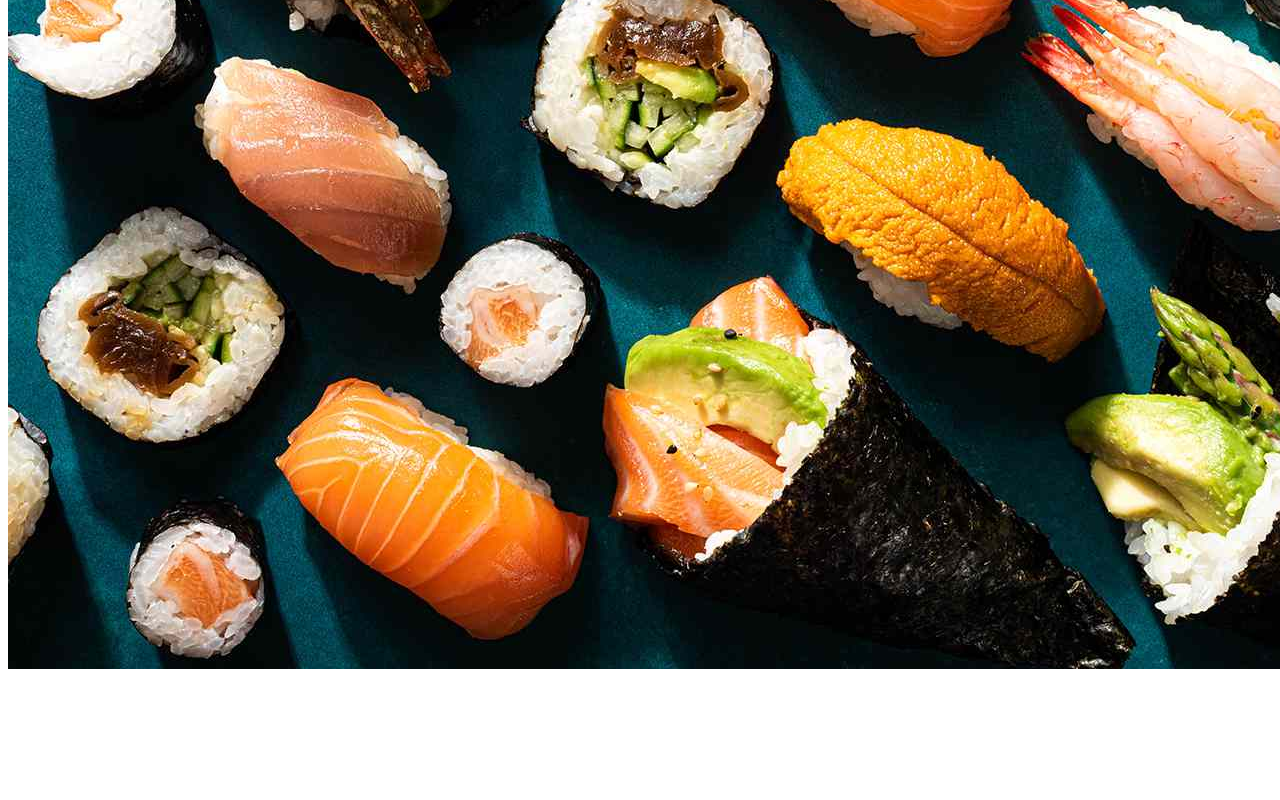
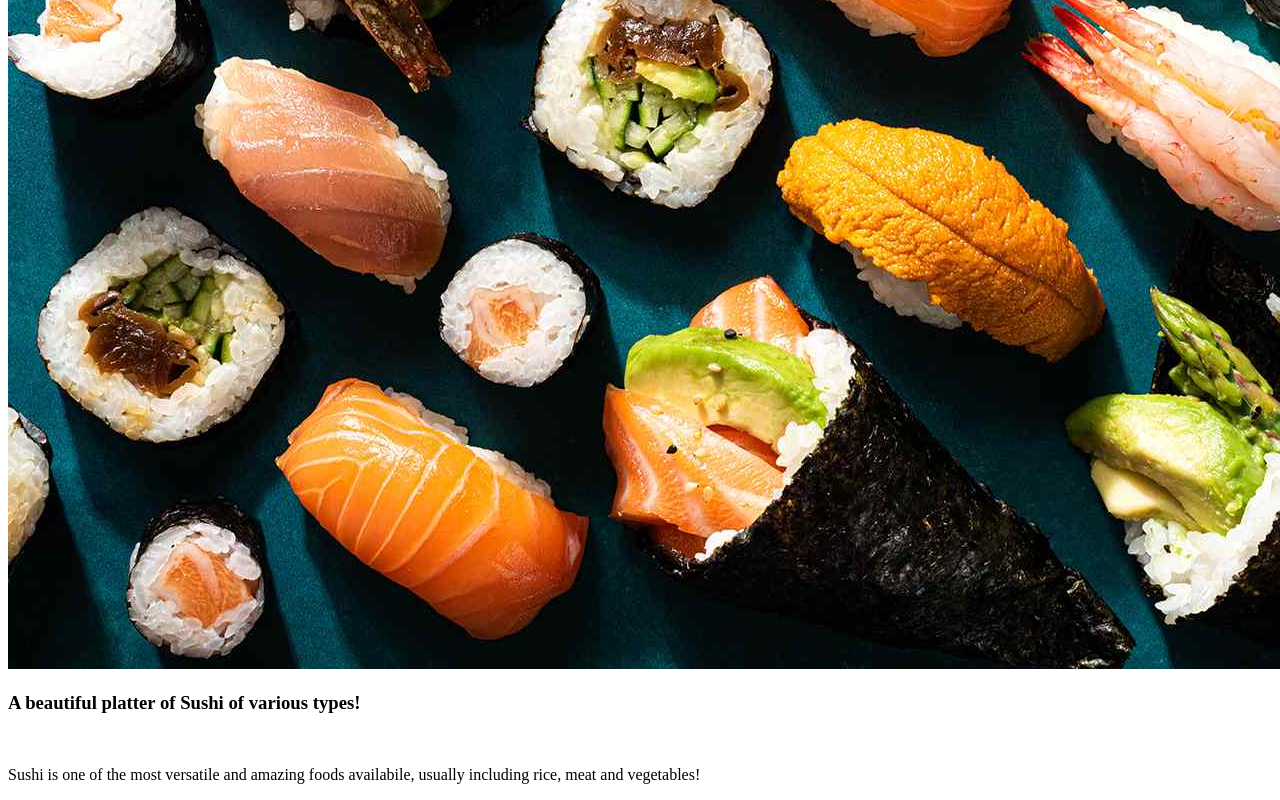
Before and after one commit to mitchthestonky/odin-recipes, a plain HTML site: page recipes/sushi.html in a window 1280 px wide. Shown: the part 429-1229 px from the top of the page. Before the commit the page ends 1121 px from the top, so only its background shows below. Drawn offline with Linux system fonts and the light colour scheme.

Commit message:
Create a description header and paragraph

```diff
--- a/recipes/sushi.html
+++ b/recipes/sushi.html
@@ -9,6 +9,9 @@
 <body>
     <h1>Sushi</h1> <br>
         <img src="/recipes/photos/sushi.jpg"> <br>
-            <h3></h3>
+            <h3>A beautiful platter of Sushi of various types!</h3> <br>
+
+            <p>Sushi is one of the most versatile and amazing foods availabile, usually including rice, meat and vegetables!</p>
+
 </body>
 </html>
```
